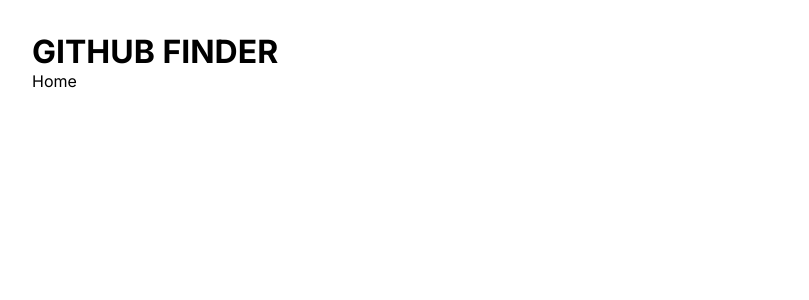
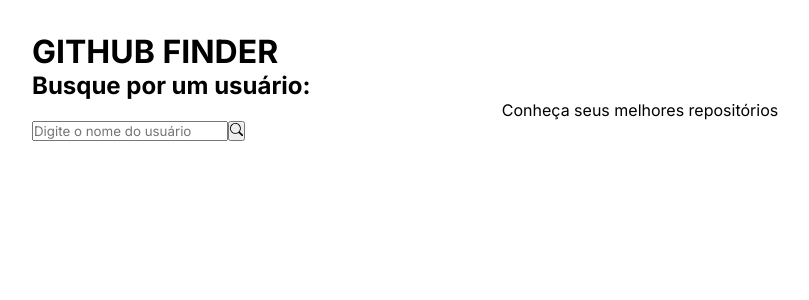
Before and after one commit to Rafaela-Wolf/github-finder-2.0, a React (Vite) app: page / in a window 1280 px wide. Shown: the top 300 px of the page, without its empty margins (0-809 px from the left). Built offline with nearby package versions, Linux system fonts and the light colour scheme.

Commit message:
estruturando o componente de busca

```diff
--- /dev/null
+++ b/src/components/Search.tsx
@@ -0,0 +1,19 @@
+import { BsSearch } from "react-icons/bs";
+
+const Search = () => {
+  return (
+    <div>
+        <h2>Busque por um usuário:</h2>
+        <p>Conheça seus melhores repositórios</p>
+        <div>
+            <input
+                type="text"
+                placeholder="Digite o nome do usuário"
+            />
+            <button><BsSearch /></button>
+        </div>
+    </div>
+  )
+}
+
+export default Search;
--- a/src/routes/Home.tsx
+++ b/src/routes/Home.tsx
@@ -1,6 +1,10 @@
+import Search from '../components/Search';
+
 const Home = () => {
   return (
-    <div>Home</div>
+    <div>
+      <Search />
+    </div>
   )
 }
 
```
